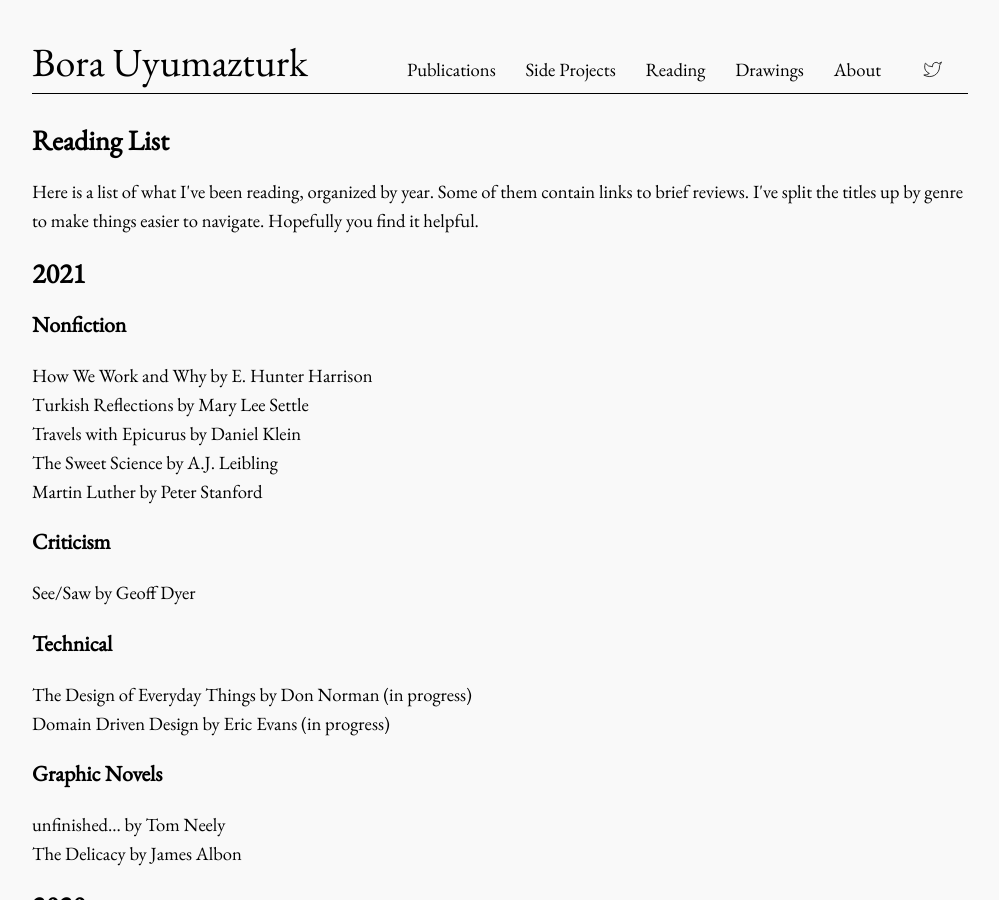
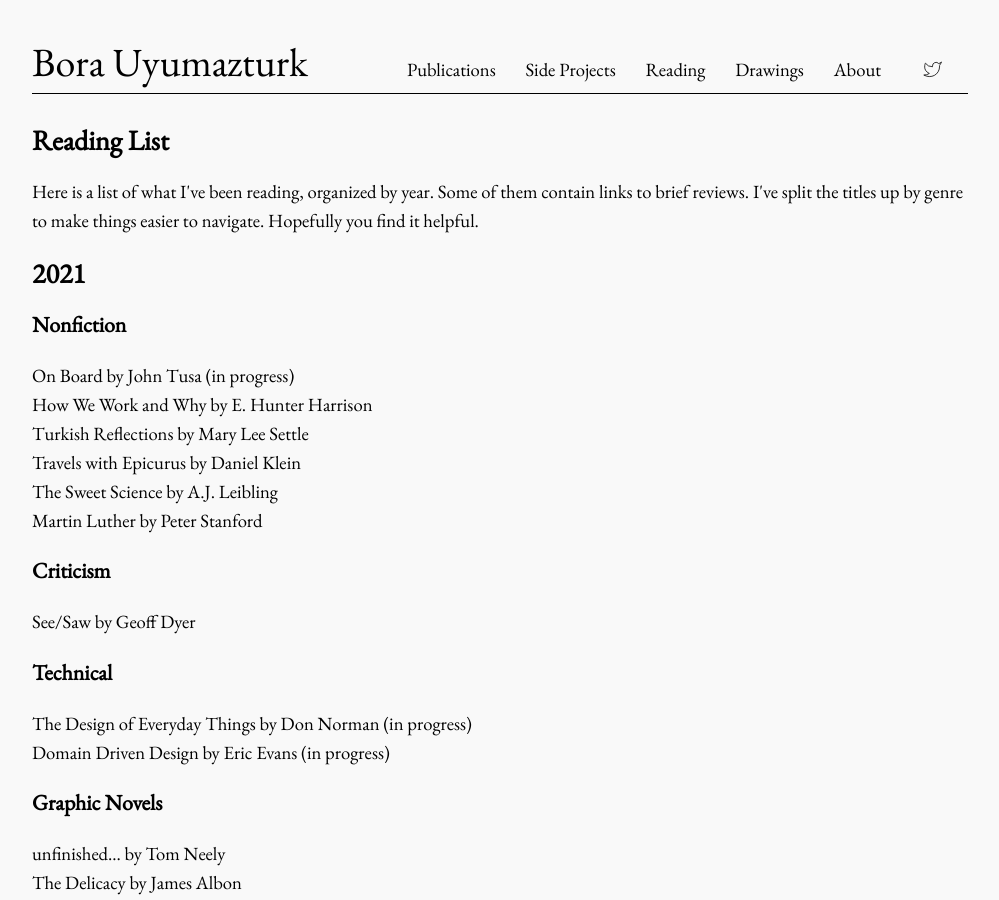
Before and after one commit to bora-uyumazturk/bora-uyumazturk.github.io, a Jekyll site: the page built from reading.html, in a window 1280 px wide and 900 px high. Shown: the whole window, without its empty margins (140-1139 px from the left). Built offline with Jekyll 4.4.1, drawn with Linux system fonts in a browser that asks for light colours.

Commit message:
added on board

```diff
--- a/reading.html
+++ b/reading.html
@@ -16,6 +16,7 @@ title: Reading
 
   <h3>Nonfiction</h2>
 
+  On Board by John Tusa (in progress) <br>
   How We Work and Why by E. Hunter Harrison <br>
   Turkish Reflections by Mary Lee Settle <br>
   Travels with Epicurus by Daniel Klein <br>
```
